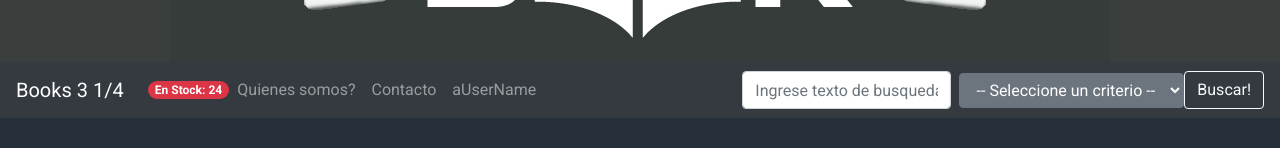
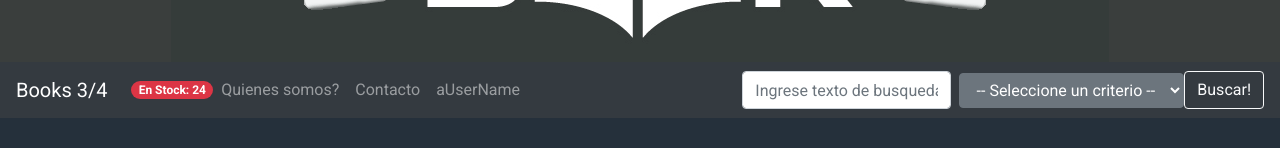
Before and after one commit to ValenzuelaH/nombrePendienteII-Front, a React (Create React App) app: page /about_us in a window 1280 px wide. Shown: the part 186-334 px from the top of the page. Built offline with nearby package versions, Linux system fonts and the light colour scheme.

Commit message:
Fixing details

```diff
--- a/src/AboutUs.jsx
+++ b/src/AboutUs.jsx
@@ -8,7 +8,7 @@ import './App.css';
 
 class AboutUs extends React.Component{
     render(){
-        const title = "Books 3 1/4"
+        const title = "Books 3/4"
 
         return(
             <React.Fragment>
--- a/src/App.js
+++ b/src/App.js
@@ -12,7 +12,7 @@ class App extends React.Component {
     super(props);
     this.state = {
       Books,
-      title: "Books 3 1/4",
+      title: "Books 3/4",
       showList: true,
       showBook: false,
       go:1
--- a/src/Content.jsx
+++ b/src/Content.jsx
@@ -3,6 +3,8 @@ import { findBookbyId, findBookByAuthorName, findBookByName } from './api';
 import Navigation from './components/Navigation';
 import BookPage from './BookPage';
 import Footer from './Footer';
+
+import Header from './Header';
 
 export default class Content extends React.Component{
 
@@ -51,6 +53,7 @@ export default class Content extends React.Component{
      }
 
     render(){
+      //  <Header title = {"Books 3 1/4"}></Header>
         if(this.state.toShow.length>0){
         const searchResult = this.state.toShow.map((book, i) => {
             return(
@@ -77,7 +80,7 @@ export default class Content extends React.Component{
           })
           return (
             <div className="App">
-              <Navigation title = {"Books 3 1/4"} books={this.state.toShow} fromComponent="/content"/>
+              <Navigation title = {"Books 3/4"} books={this.state.toShow} fromComponent="/content"/>
                 <div className="container">
                  <div className="row mt-4">
                     <div className="col-md-3 text-center">
--- a/src/components/Navigation.js
+++ b/src/components/Navigation.js
@@ -17,7 +17,7 @@ class Navigation extends React.Component{
                 {this.props.title}
             </a>
             <span className="badge badge-pill badge-danger  ml-2">
-              {this.props.fromComponent !== '/content'? "En Stock: " : "Resultados: " } { this.props.books.length}
+              {this.props.fromComponent === '/home' || this.props.fromComponent === '/about_us'?  "En Stock: " : "Resultados: " } { this.props.books.length}
             </span>
 
             <ul className="navbar-nav mr-auto mt-2 mt-lg-0">
```
